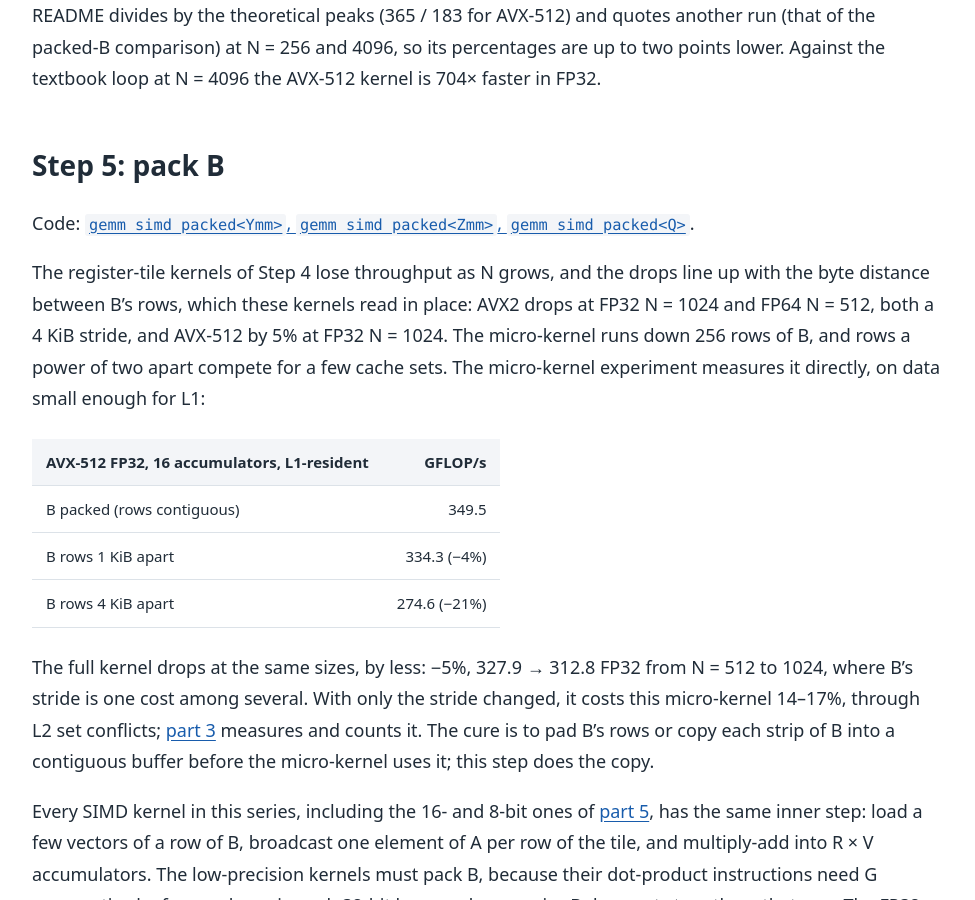
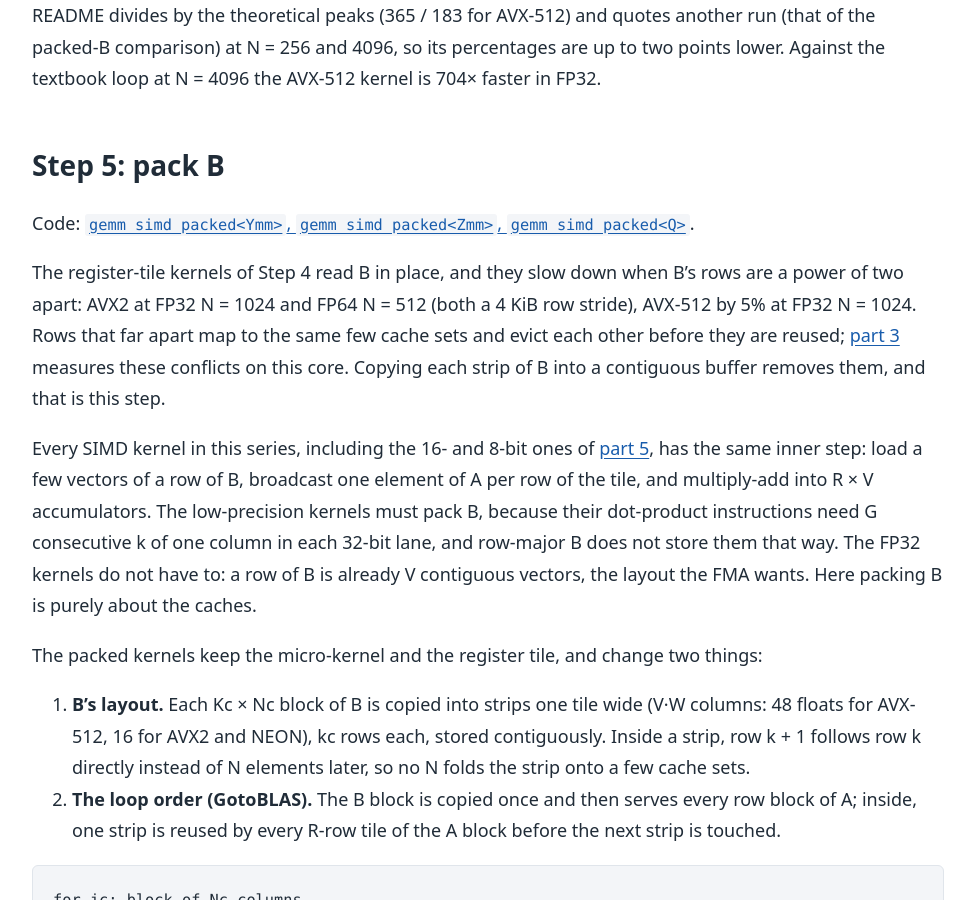
Before and after one commit to vdeviatkov/hpc-math-core, a Jekyll site: the page built from docs/articles/simd-gemm.md, in a window 1280 px wide and 900 px high, scrolled down 14001 px. Shown: the whole window, without its empty margins (152-1127 px from the left). Built offline with Jekyll 4.4.1, drawn with Linux system fonts in a browser that asks for light colours.

Commit message:
Update simd-gemm.md

```diff
--- a/docs/articles/simd-gemm.md
+++ b/docs/articles/simd-gemm.md
@@ -525,26 +525,13 @@ kernel is 704× faster in FP32.
 
 Code: [`gemm_simd_packed<Ymm>`, `gemm_simd_packed<Zmm>`, `gemm_simd_packed<Q>`](https://github.com/vdeviatkov/hpc-math-core/blob/main/src/gemm/simd.hpp).
 
-The register-tile kernels of Step 4 lose throughput as N grows, and the
-drops line up with the byte distance between B's rows, which these kernels
-read in place: AVX2 drops at FP32 N = 1024 and FP64 N = 512, both a 4 KiB
-stride, and AVX-512 by 5% at FP32 N = 1024. The micro-kernel runs down 256
-rows of B, and rows a power of two apart compete for a few cache sets. The
-micro-kernel experiment measures it directly, on data small enough for L1:
-
-| AVX-512 FP32, 16 accumulators, L1-resident | GFLOP/s |
-|---|--:|
-| B packed (rows contiguous) | 349.5 |
-| B rows 1 KiB apart | 334.3 (−4%) |
-| B rows 4 KiB apart | 274.6 (−21%) |
-
-The full kernel drops at the same sizes, by less: −5%, 327.9 → 312.8
-FP32 from N = 512 to 1024, where B's stride is one cost among several.
-With only the stride changed, it costs this micro-kernel 14–17%, through
-L2 set conflicts; [part 3](sme2-cache-associativity.md#the-same-experiment-on-amd-zen-5)
-measures and counts it. The cure is to pad B's rows or copy each strip of
-B into a contiguous buffer before the micro-kernel uses it; this step does
-the copy.
+The register-tile kernels of Step 4 read B in place, and they slow down
+when B's rows are a power of two apart: AVX2 at FP32 N = 1024 and FP64
+N = 512 (both a 4 KiB row stride), AVX-512 by 5% at FP32 N = 1024. Rows
+that far apart map to the same few cache sets and evict each other before
+they are reused; [part 3](sme2-cache-associativity.md#the-same-experiment-on-amd-zen-5)
+measures these conflicts on this core. Copying each strip of B into a
+contiguous buffer removes them, and that is this step.
 
 Every SIMD kernel in this series, including the 16- and 8-bit ones of
 [part 5](lowp-gemm.md), has the same inner step: load a few vectors of a
```
